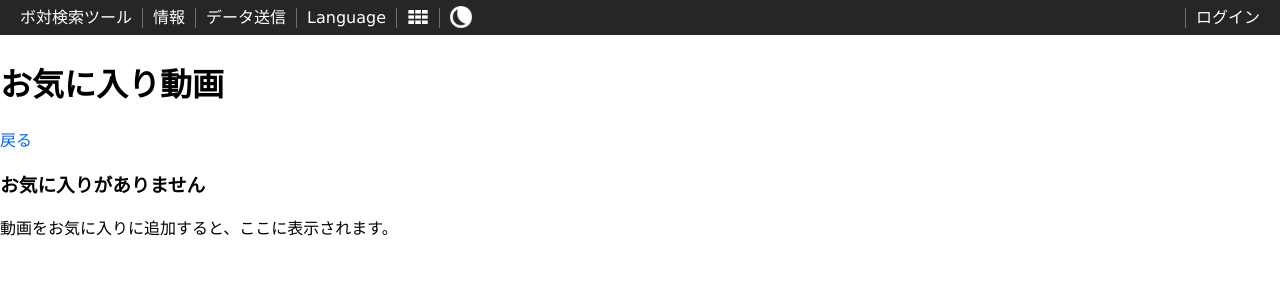
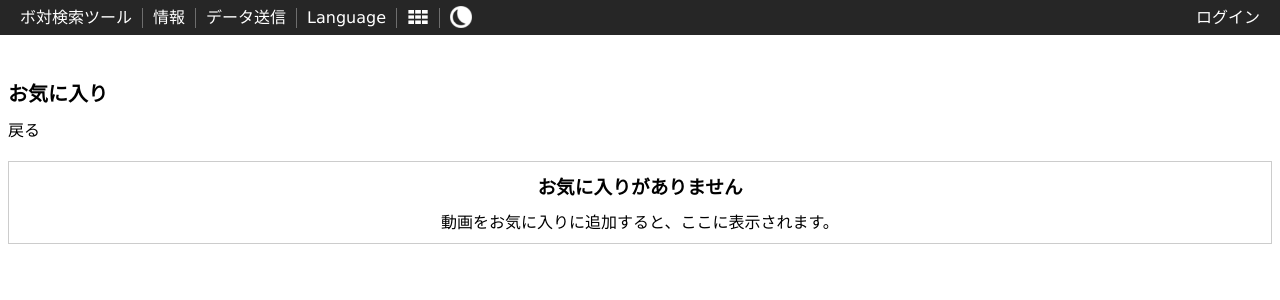
Before and after one commit to PTOM76/VPS-searcher, a PHP site: page /favorites.php in a window 1280 px wide. Shown: the top 300 px of the page. Run offline with PHP 8.4, Linux system fonts and the light colour scheme; the visitor is signed in with stand-in values (Sample User, id 1).

Commit message:
お気に入りセクションの追加とスタイルの改善、メッセージの表示を修正

```diff
--- a/favorites.php
+++ b/favorites.php
@@ -23,7 +23,7 @@
     $videoId = $_POST['video_id'] ?? '';
     if (!empty($videoId)) {
         $result = Auth::removeFromFavorites($user['id'], $videoId);
-        $message = $result['message'];
+        $message = $result['message'] ?? '';
         $messageType = $result['success'] ? 'success' : 'error';
     }
 }
@@ -37,8 +37,8 @@
 ?>
     <div class="favorites-container">
         <div class="favorites-header">
-            <h1>お気に入り動画</h1>
-            <a href="<?php echo $useLang === "ja" ? "./" : "./" . $useLang . ".php"; ?>" class="back-link">戻る</a>
+            <h1><?php echo $lang['favorites'] ?? 'お気に入り動画'; ?></h1>
+            <a href="<?php echo $useLang === "ja" ? "./" : "./" . $useLang . ".php"; ?>" class="plain"><?php echo $lang['back'] ?? '戻る'; ?></a>
         </div>
 
         <?php if (!empty($message)): ?>
@@ -49,15 +49,21 @@
 
         <?php if (empty($favorites)): ?>
             <div class="empty-message">
-                <h3>お気に入りがありません</h3>
-                <p>動画をお気に入りに追加すると、ここに表示されます。</p>
+                <h3><?php echo $lang['no_favorites'] ?? 'お気に入りがありません'; ?></h3>
+                <p><?php echo $lang['no_favorites_desc'] ?? '動画をお気に入りに追加すると、ここに表示されます。'; ?></p>
             </div>
         <?php else: ?>
             <div class="favorites-grid">
                 <?php foreach ($favorites as $favorite): ?>
                     <div class="favorite-item">
                         <?php if (!empty($favorite['thumbnail'])): ?>
-                            <img src="<?php echo htmlspecialchars($favorite['thumbnail']); ?>" alt="Thumbnail" class="favorite-thumbnail">
+                            <img src="<?php echo htmlspecialchars($favorite['thumbnail']); ?>"
+                                 alt="Thumbnail"
+                                 width="320"
+                                 height="180"
+                                 style="width:320px;height:180px;object-fit:cover;"
+                                 data-video-id="<?php echo htmlspecialchars($favorite['video_id']); ?>"
+                                 onclick="playVideoInPlace(this, '<?php echo htmlspecialchars($favorite['video_id']); ?>')">
                         <?php endif; ?>
 
                         <div class="favorite-title">
@@ -66,20 +72,20 @@
 
                         <?php if (!empty($favorite['description'])): ?>
                             <div class="favorite-description">
-                                <?php echo htmlspecialchars(substr($favorite['description'], 0, 150)); ?>
-                                <?php if (strlen($favorite['description']) > 150): ?>...<?php endif; ?>
+                                <?php echo htmlspecialchars(substr($favorite['description'], 0, 100)); ?>
+                                <?php if (strlen($favorite['description']) > 100): ?>...<?php endif; ?>
                             </div>
                         <?php endif; ?>
 
                         <div class="favorite-date">
-                            追加日: <?php echo htmlspecialchars($favorite['added_at']); ?>
+                            <?php echo $lang['added_date'] ?? '追加日'; ?>: <?php echo htmlspecialchars($favorite['added_at']); ?>
                         </div>
 
                         <div class="favorite-actions">
-                            <a href="<?php echo $useLang === "ja" ? "./" : "./" . $useLang . ".php"; ?>?q=<?php echo urlencode($favorite['title']); ?>" class="btn btn-primary">検索で見る</a>
-                            <form method="POST" style="display: inline;">
+                            <a href="<?php echo $useLang === "ja" ? "./" : "./" . $useLang . ".php"; ?>?title=1&q=<?php echo urlencode($favorite['title']); ?>"><?php echo $lang['search_view'] ?? '検索で見る'; ?></a>
+                            <form method="POST">
                                 <input type="hidden" name="video_id" value="<?php echo htmlspecialchars($favorite['video_id']); ?>">
-                                <button type="submit" name="remove_favorite" class="btn btn-danger" onclick="return confirm('お気に入りから削除しますか？')">削除</button>
+                                <input type="submit" name="remove_favorite" value="<?php echo $lang['remove'] ?? '削除'; ?>" onclick="return confirm('<?php echo $lang['confirm_remove'] ?? 'お気に入りから削除しますか？'; ?>')">
                             </form>
                         </div>
                     </div>
@@ -89,6 +95,48 @@
     </div>
 
     <script>
+        function playVideoInPlace(imgElement, videoId) {
+            // YouTube形式のIDかチェック
+            if (videoId.match(/^[a-zA-Z0-9_-]{11}$/)) {
+                // YouTube埋め込みiframeを作成
+                const iframe = document.createElement('iframe');
+                iframe.src = 'https://www.youtube.com/embed/' + videoId + '?autoplay=1';
+                iframe.width = 320;
+                iframe.height = 180;
+                iframe.frameBorder = '0';
+                iframe.allowFullscreen = true;
+                iframe.allow = 'autoplay; encrypted-media';
+
+                // 画像をiframeに置き換え
+                imgElement.parentNode.replaceChild(iframe, imgElement);
+
+            } else if (videoId.startsWith('sm') || videoId.startsWith('so') || videoId.startsWith('nm')) {
+                // ニコニコ動画埋め込み
+                const iframe = document.createElement('iframe');
+                iframe.src = 'https://embed.nicovideo.jp/watch/' + videoId;
+                iframe.width = imgElement.width || 320;
+                iframe.height = (imgElement.height || 180);
+                iframe.frameBorder = '0';
+                iframe.allowFullscreen = true;
+                iframe.className = 'favorite-';
+
+                // 画像をiframeに置き換え
+                imgElement.parentNode.replaceChild(iframe, imgElement);
+
+            } else {
+                // その他の場合はニコニコ動画として試行
+                const iframe = document.createElement('iframe');
+                iframe.src = 'https://embed.nicovideo.jp/watch/' + videoId;
+                iframe.width = imgElement.width || 320;
+                iframe.height = (imgElement.height || 180);
+                iframe.frameBorder = '0';
+                iframe.allowFullscreen = true;
+
+                // 画像をiframeに置き換え
+                imgElement.parentNode.replaceChild(iframe, imgElement);
+            }
+        }
+
         document.addEventListener("DOMContentLoaded", function() {
             // Dropdown
             var dropdown = document.getElementsByClassName("dropdown");
--- a/lib/common.php
+++ b/lib/common.php
@@ -127,7 +127,7 @@
                 <li class="pc noborder nav-right"><a href="<?php echo $pathPrefix; ?>account.php<?php echo $useLang !== "ja" ? "?lang=" . $useLang : ""; ?>"><?php echo htmlspecialchars($currentUser['username']); ?></a></li>
                 <li class="pc nav-right"><a href="<?php echo $pathPrefix; ?>login.php?logout"><?php echo $lang['logout']; ?></a></li>
             <?php else: ?>
-                <li class="pc nav-right"><a href="<?php echo $pathPrefix; ?>login.php<?php echo $useLang !== "ja" ? "?lang=" . $useLang : ""; ?>"><?php echo $lang['login']; ?></a></li>
+                <li class="pc noborder nav-right"><a href="<?php echo $pathPrefix; ?>login.php<?php echo $useLang !== "ja" ? "?lang=" . $useLang : ""; ?>"><?php echo $lang['login']; ?></a></li>
             <?php endif; ?>
 
             <li class="sp noborder nav-right" id="menu"><a href="javascript:openSpMenu()"><img src="<?php echo $pathPrefix; ?>image/menu.png" /></a></li>
--- a/main.css
+++ b/main.css
@@ -459,3 +459,89 @@
 	color: #cc0000;
 	border-bottom-color: #ff4444;
 }
+
+/* お気に入りページのスタイル */
+.favorites-container {
+	margin: 40px 8px 8px 8px;
+}
+
+.favorites-header {
+	margin: 10px 0;
+}
+
+.favorites-header h1 {
+	color: var(--text-color);
+	font-size: 20px;
+	margin: 0 0 10px 0;
+}
+
+.empty-message {
+	margin: 20px 0;
+	padding: 10px;
+	border: 1px solid var(--border-color);
+	background-color: var(--background-color);
+	text-align: center;
+}
+
+.empty-message h3 {
+	color: var(--text-color);
+	margin: 0 0 10px 0;
+}
+
+.empty-message p {
+	color: var(--text-color);
+	margin: 0;
+}
+
+.favorites-grid {
+	display: flex;
+	flex-wrap: wrap;
+	align-items: top;
+	justify-content: center;
+	margin: 0 auto;
+	width: 100%;
+}
+
+.favorite-item {
+	display: inline-block;
+	width: 320px;
+	margin: 3px;
+	background-color: var(--background-color);
+	padding: 8px;
+}
+
+.favorite-thumbnail {
+	width: 100%;
+	height: auto;
+	cursor: pointer;
+	margin-bottom: 5px;
+}
+
+.favorite-title {
+	color: var(--text-color);
+	font-size: 15px;
+	margin: 5px 0;
+	font-weight: bold;
+}
+
+.favorite-description {
+	color: var(--text-color);
+	font-size: 14px;
+	margin: 5px 0;
+	line-height: 1.4;
+}
+
+.favorite-date {
+	color: var(--text-color);
+	font-size: 12px;
+	margin: 5px 0;
+}
+
+.favorite-actions {
+	margin: 8px 0 0 0;
+}
+
+.favorite-actions form {
+	display: inline;
+	margin-left: 5px;
+}
--- a/register.php
+++ b/register.php
@@ -79,6 +79,8 @@
             <h1><?php echo $lang['register_title']; ?></h1>
         </div>
 
+        <p>試験的に実装しているものであり、アカウントを作成しても、今後消すかもしれないです。</p>
+
         <?php if (!empty($message)): ?>
             <div class="message <?php echo $messageType; ?>">
                 <?php echo htmlspecialchars($message); ?>
```
Also changed, not shown: account.php (+6 -6 lines).
